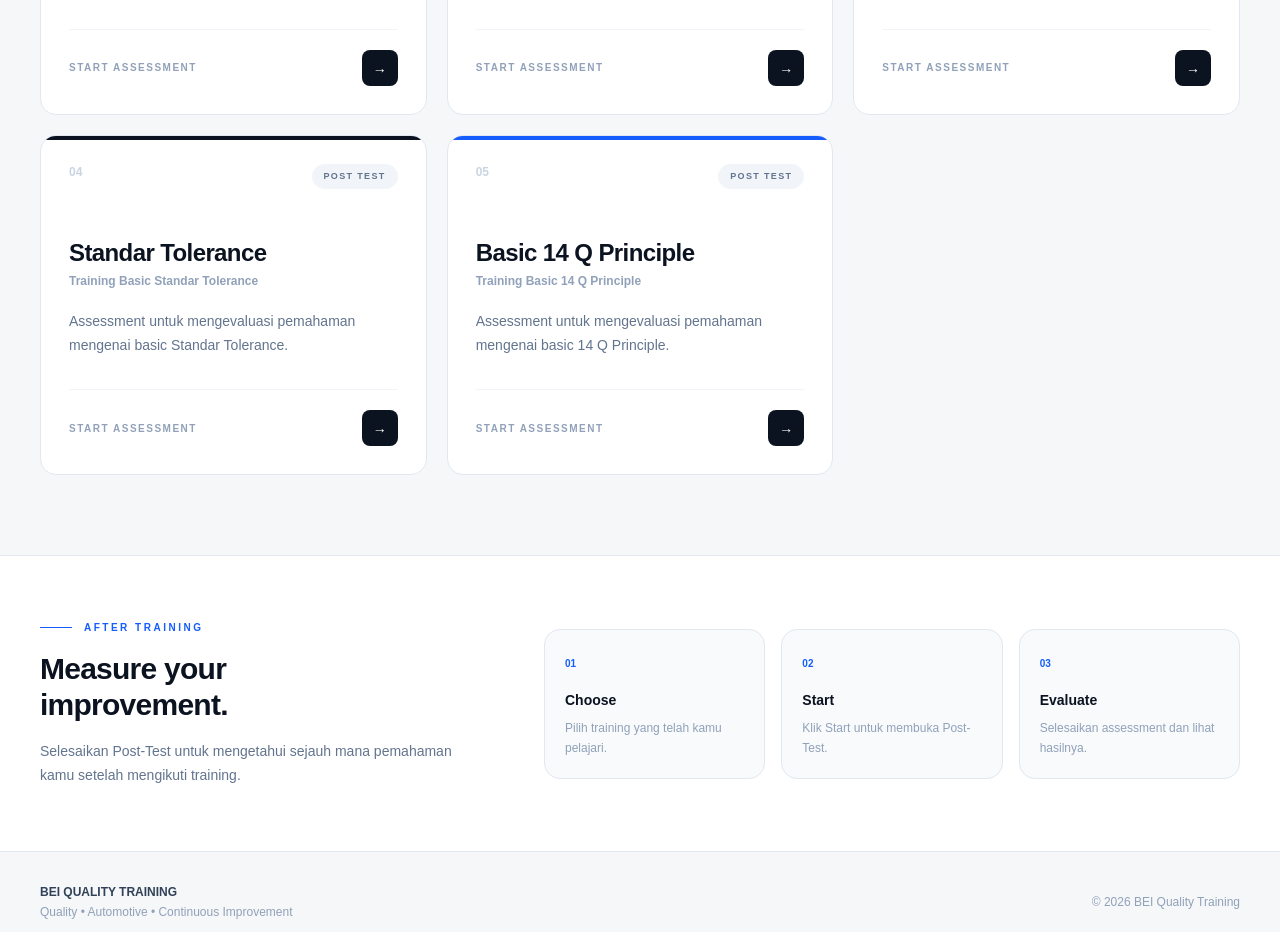
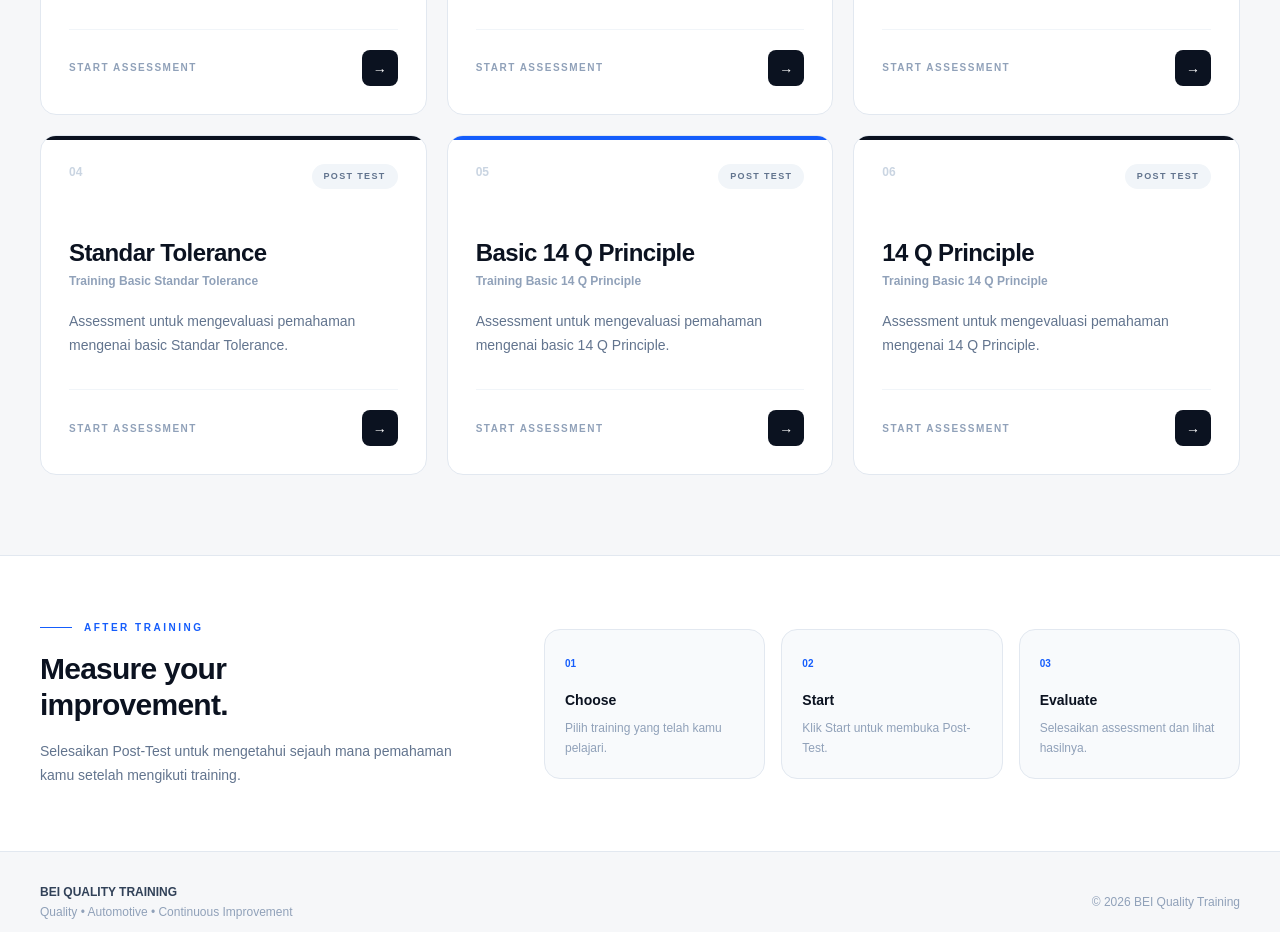
Before and after one commit to robysunjaya20/bei-quality-training, a Next.js app: page /post-test in a window 1280 px wide. Shown: the part 940-1872 px from the top of the page. Built offline with nearby package versions, Linux system fonts and the light colour scheme.

Commit message:
Add new post test entry for 14 Q Principle

```diff
--- a/src/app/post-test/page.tsx
+++ b/src/app/post-test/page.tsx
@@ -51,6 +51,16 @@ const postTests = [
     type: "POST TEST",
     href: "https://post-test-14q-principle.vercel.app/",
     accent: "blue",
+  },
+  {
+    number: "06",
+    title: "14 Q Principle",
+    subtitle: "Training Basic 14 Q Principle",
+    description:
+      "Assessment untuk mengevaluasi pemahaman mengenai 14 Q Principle.",
+      type: "POST TEST",
+    href: "https://post-test-14q-principle.vercel.app/",
+    accent: "dark",
   },
 ];
 
```
